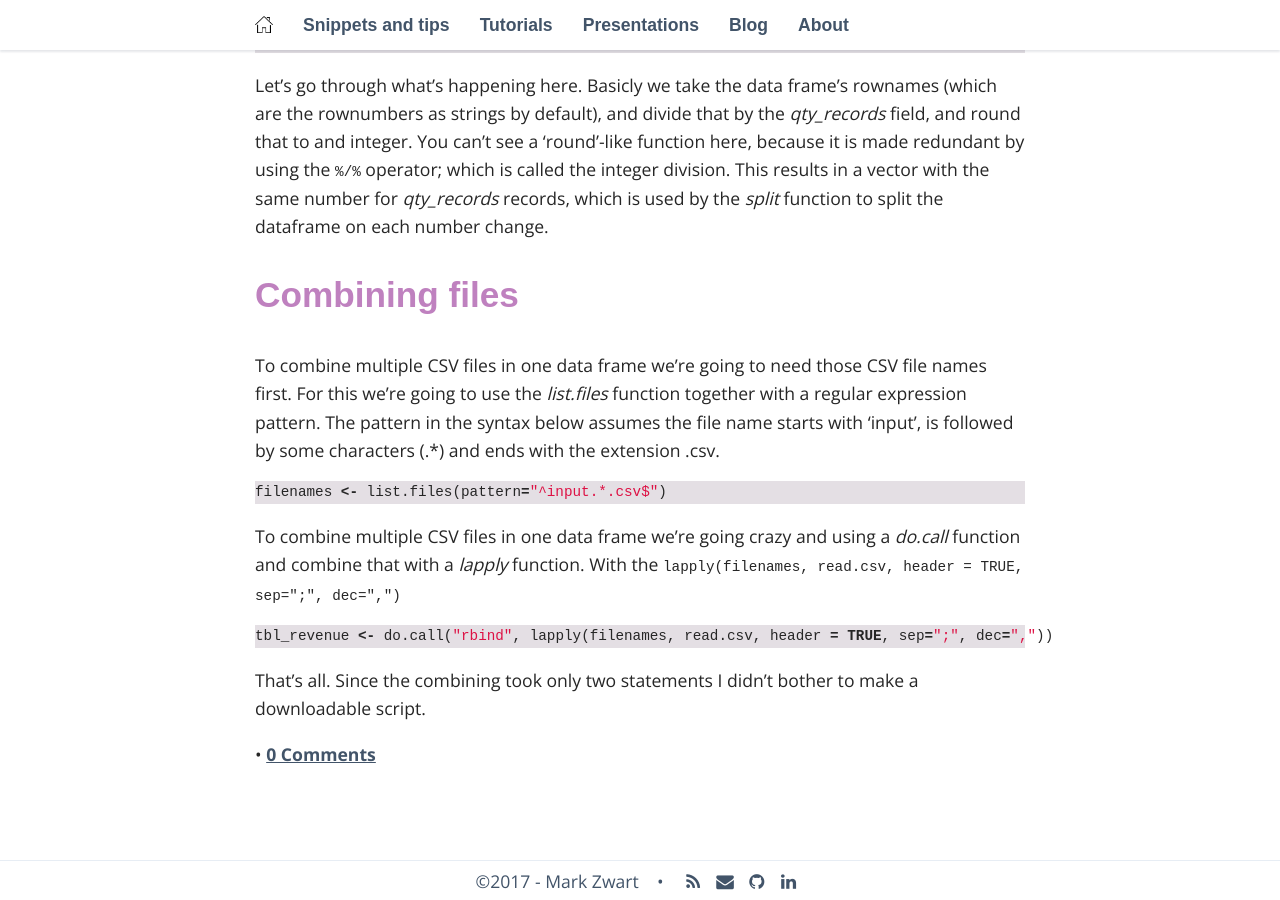
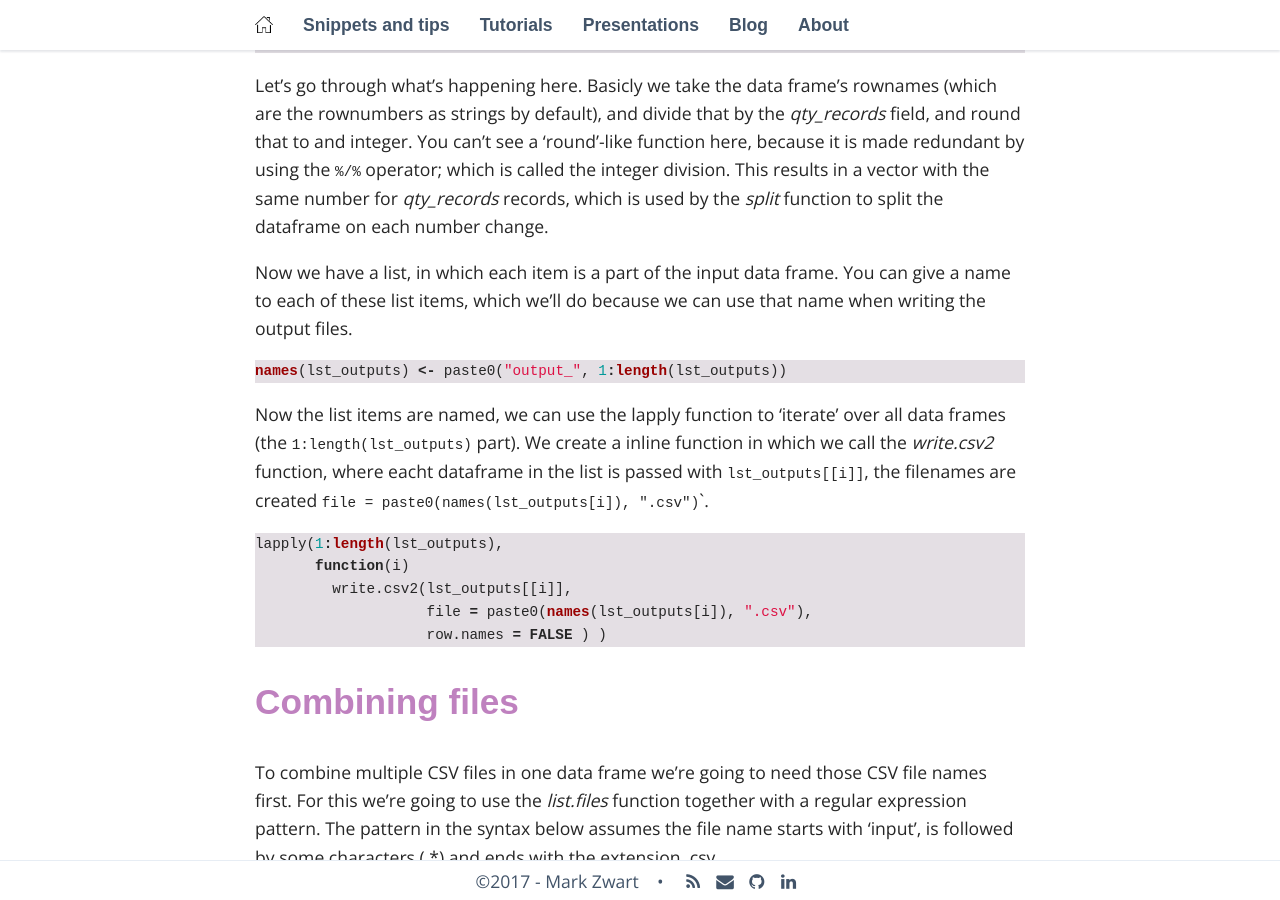
Before and after one commit to mark-me/mark-me.github.io, a Jekyll site: the page built from _pages/tutorials/splitting-combining-files.md, in a window 1280 px wide and 900 px high, scrolled down 1139 px. Built offline with Jekyll 4.4.1, drawn with Linux system fonts in a browser that asks for light colours; nearby versions of some CDN libraries; some web fonts are replaced; comment, search, counter and statistics services are not loaded.

Commit message:
Update splitting-combining-files.md

`````diff
--- a/_pages/tutorials/splitting-combining-files.md
+++ b/_pages/tutorials/splitting-combining-files.md
@@ -36,6 +36,20 @@ lst_outputs <- split(df_input, (as.numeric(rownames(df_input))-1) %/% qty_recs)
 ```
 Let's go through what's happening here. Basicly we take the data frame's rownames (which are the rownumbers as strings by default), and divide that by the _qty_records_ field, and round that to and integer. You can't see a 'round'-like function here, because it is made redundant by using the ```%/%``` operator; which is called the integer division. This results in a vector with the same number for _qty_records_ records, which is used by the _split_ function to split the dataframe on each number change.
 
+Now we have a list, in which each item is a part of the input data frame. You can give a name to each of these list items, which we'll do because we can use that name when writing the output files.
+```r
+names(lst_outputs) <- paste0("output_", 1:length(lst_outputs))
+```
+Now the list items are named, we can use the lapply function to 'iterate' over all data frames (the ```1:length(lst_outputs)``` part). We create a inline function in which we call the _write.csv2_ function, where eacht dataframe in the list is passed with ```lst_outputs[[i]]```, the filenames are created ```file = paste0(names(lst_outputs[i]), ".csv")````.
+```r
+lapply(1:length(lst_outputs),
+       function(i)
+         write.csv2(lst_outputs[[i]],
+                    file = paste0(names(lst_outputs[i]), ".csv"),
+                    row.names = FALSE ) )
+```
+
+
 # Combining files
 
 To combine multiple CSV files in one data frame we're going to need those CSV file names first.  For this we're going to use the _list.files_ function together with a regular expression pattern. The pattern in the syntax below assumes the file name starts with 'input', is followed by some characters (.*) and ends with the extension .csv.
`````
